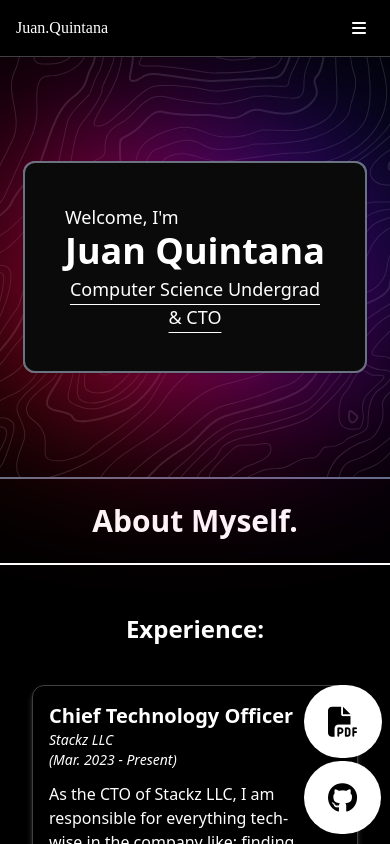
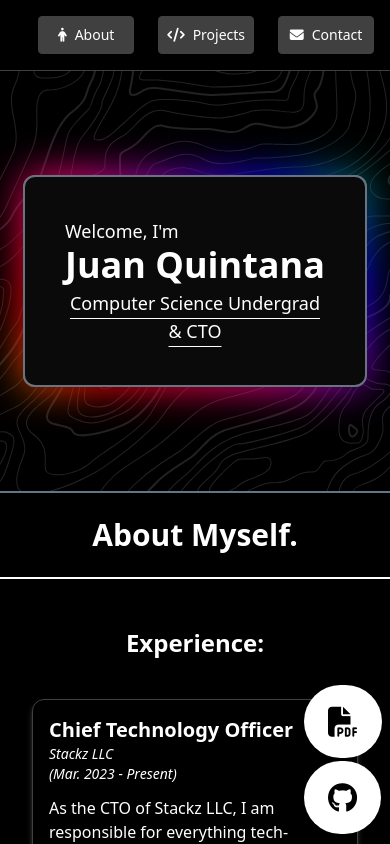
Before and after one commit to JuanQ1226/personal-portfolio, a React (Vite) app: page / in a window 390 px wide. Shown: the top 844 px of the page. Built offline with nearby package versions, Linux system fonts and the light colour scheme; a web font is replaced by a local one.

Commit message:
Revert "Tweaked Header"
This reverts commit 2822819d52caeb676a307b8ab6e509f58b030832.

```diff
--- a/src/components/Navbar.jsx
+++ b/src/components/Navbar.jsx
@@ -1,4 +1,4 @@
-import React, { useState } from "react";
+import React from "react";
 import "./css/Navbar.css";
 
 const NavLinks = [
@@ -8,15 +8,9 @@ const NavLinks = [
 ];
 
 export const Navbar = () => {
-  const [menuOpen, setMenuOpen] = useState(false);
-
-  const toggleMenu = () => {
-    setMenuOpen(!menuOpen);
-  };
-
   return (
     <header className="sticky top-0 left-0 w-full z-50">
-      <nav className="hidden  bg-black border-b-[1px] border-b-neutral-700 text-white md:flex justify-between p-4 items-center">
+      <nav className="bg-black border-b-[1px] border-b-neutral-700 text-white flex justify-between p-4 items-center">
         <div className="flex justify-center items-center text-center">
           <h1 className="font-nav hidden md:block md:text-2xl">
             Juan.Quintana
@@ -48,40 +42,6 @@ export const Navbar = () => {
           })}
         </ul>
       </nav>
-
-      <nav className="flex md:hidden bg-black border-b-[1px] border-b-neutral-700 text-white justify-between p-4">
-        <h1 className="font-nav md:hidden block md:text-2xl">Juan.Quintana</h1>
-        <button onClick={toggleMenu} className="mr-2">
-          {menuOpen ? (
-            <i className="fa-solid fa-xmark"></i>
-          ) : (
-            <i className="fa-solid fa-bars"></i>
-          )}
-        </button>
-        {menuOpen && (
-          <div className="md:hidden">
-            <div className="bg-black flex flex-col gap-4 pb-4">
-              {NavLinks.map((link) => {
-                const handleClick = () => {
-                  const element = document.getElementById(link.text);
-                  element.scrollIntoView({
-                    behavior: "smooth",
-                    block: "start",
-                    inline: "nearest",
-                  });
-                };
-                return (
-                  <button className="flex justify-between">
-                    {<i onClick={handleClick} className={link.icon}></i>}
-                    {link.text}
-                  </button>
-                );
-              })}
-            </div>
-          </div>
-        )}
-      </nav>
-
       <div title="My Resume" className="fixed bottom-[28px] right-[8px] ">
         <div className="mb-10 hover:scale-110 transition-all ease-in-out duration-300">
           <a
```
Also changed, not shown: src/components/css/Hero.css.
